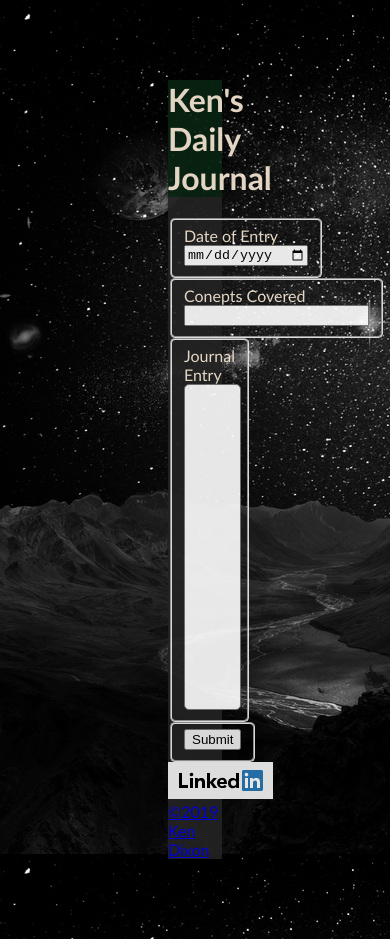
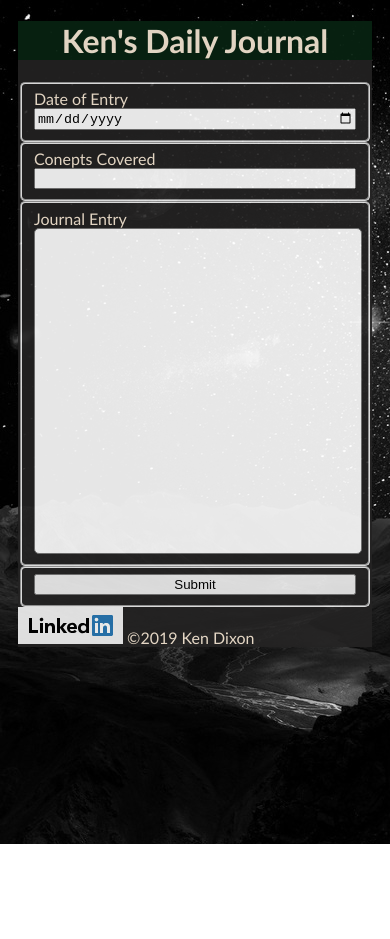
Before and after one commit to ktdixon2/daily-journal, a plain HTML site: page src/index.html in a window 390 px wide. After the commit the page ends 844 px from the top, so only its background shows below. Drawn offline with Linux system fonts and the light colour scheme.

Commit message:
Styling changes for mobile screens

```diff
--- a/src/index.html
+++ b/src/index.html
@@ -29,12 +29,12 @@
                     <textarea type="text" name="journalEntry" id="journalEntry" rows="5"></textarea>
                 </fieldset>
                 <fieldset>
-                    <label for="conceptsCovered"></label>
+                    <label for="submit"></label>
                     <input type="submit" name="record" id="record">
                 </fieldset>
             </form>
         <footer>
-                <a href="https://www.linkedin.com/in/kenneth-dixon-nashville/"><img border="0" alt="LinkedIn" src="img/linkedin.png">
+                <a href="https://www.linkedin.com/in/kenneth-dixon-nashville/"><img border="0" alt="LinkedIn" src="img/linkedin.png"></a>
             &copy;2019 Ken Dixon
         </footer>
     </div>
--- a/src/styles/journal.css
+++ b/src/styles/journal.css
@@ -4,7 +4,7 @@ body {
 }
 
 .container {
-    margin: 80px 160px 80px 160px;
+    margin: 5px 10px 5px 10px;
     background-color: rgb(36, 35, 35);
     opacity: 0.9;
     text-align: center;
```
